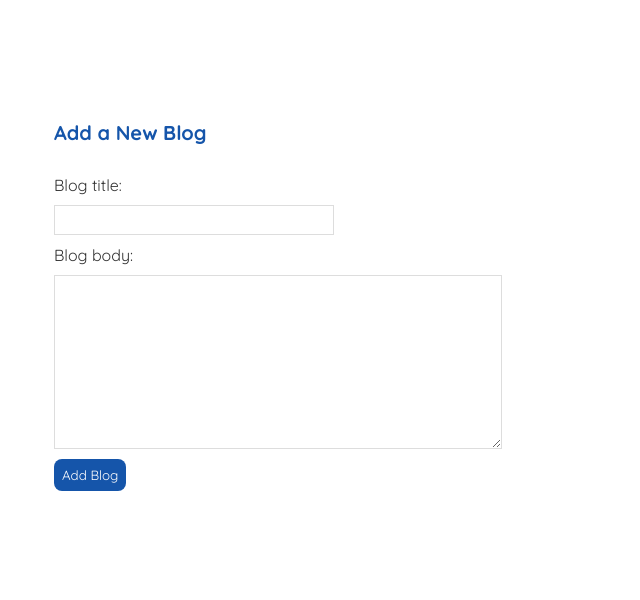
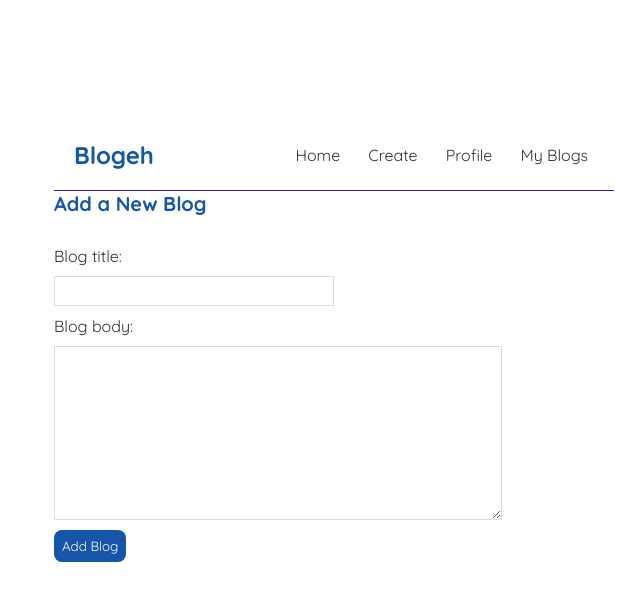
Before and after one commit to Hassaan-T075/blogeh-frontend, a React (Create React App) app: page /create in a window 1280 px wide. Shown: the top 600 px of the page, without its empty margins (306-946 px from the left). Built offline with nearby package versions, Linux system fonts and the light colour scheme.

Commit message:
feat: Add Navbar to missing pags

```diff
--- a/src/screens/home/Create.js
+++ b/src/screens/home/Create.js
@@ -1,6 +1,7 @@
 import { useState } from "react";
 import { useNavigate } from "react-router-dom";
 import userdata from "../../constants/Constants";
+import UserNavbar from './UserNavbar';
 
 const Create = () => {
     const [title, setTitle] = useState('');
@@ -37,6 +38,7 @@ const Create = () => {
 
     return (
         <div className="content">
+              <UserNavbar/>
             <h2>Add a New Blog</h2>
             <form
                 onSubmit={handleSubmit}
--- a/src/screens/home/UserNavbar.js
+++ b/src/screens/home/UserNavbar.js
@@ -8,7 +8,7 @@ const UserNavbar = () => {
                 <Link to="/home">Home</Link>
                 <Link to="/create">Create</Link>
                 <Link to="/profile">Profile</Link>
-                <Link to="/favorites">♡</Link>
+                <Link to="/favorites">My Blogs</Link>
             </div>
         </nav>
      );
--- a/src/screens/profile/MyProfile.js
+++ b/src/screens/profile/MyProfile.js
@@ -1,6 +1,7 @@
 import { useEffect, useState } from "react";
 import { useNavigate } from "react-router-dom";
 import userdata from "../../constants/Constants";
+import UserNavbar from '../home/UserNavbar';
 
 const MyProfile = () => {
 
@@ -61,6 +62,7 @@ const MyProfile = () => {
 
     return (
         <div className="create">
+            <UserNavbar/>
             <label>Email:</label>
             <input
                 type="text"
--- a/src/screens/profile/UserProfile.js
+++ b/src/screens/profile/UserProfile.js
@@ -2,6 +2,7 @@ import { useParams } from "react-router-dom";
 import { useEffect, useState } from "react";
 import { useNavigate } from "react-router-dom";
 import userdata from "../../constants/Constants";
+import UserNavbar from '../home/UserNavbar';
 
 const UserProfile = () => {
   const [email, setEmail] = useState("");
@@ -63,6 +64,7 @@ const UserProfile = () => {
 
   return (
     <div className="create">
+      <UserNavbar/>
       <h2>User Profile</h2>
       <label>Email:</label>
       <input type="text" value={email} />
```
